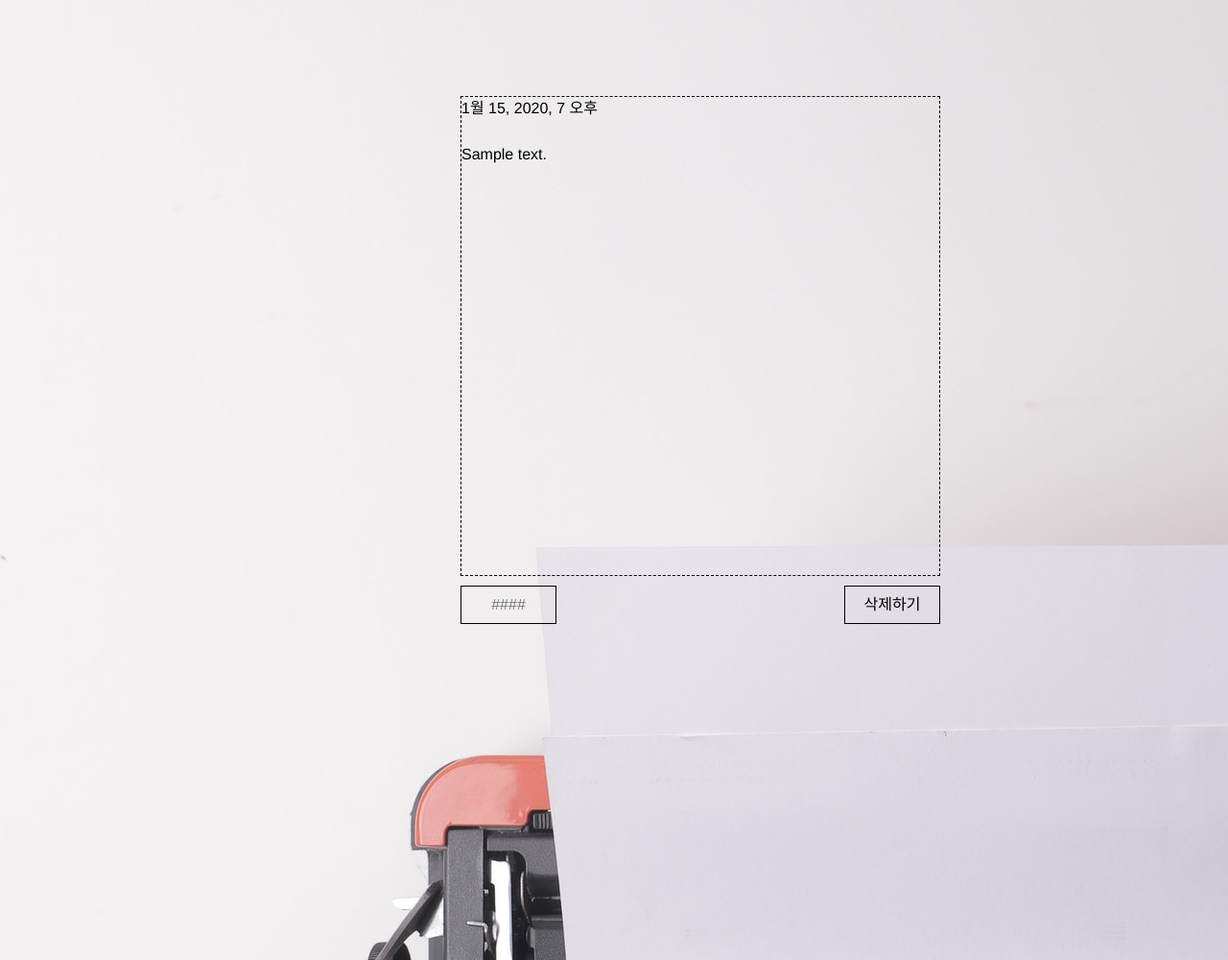
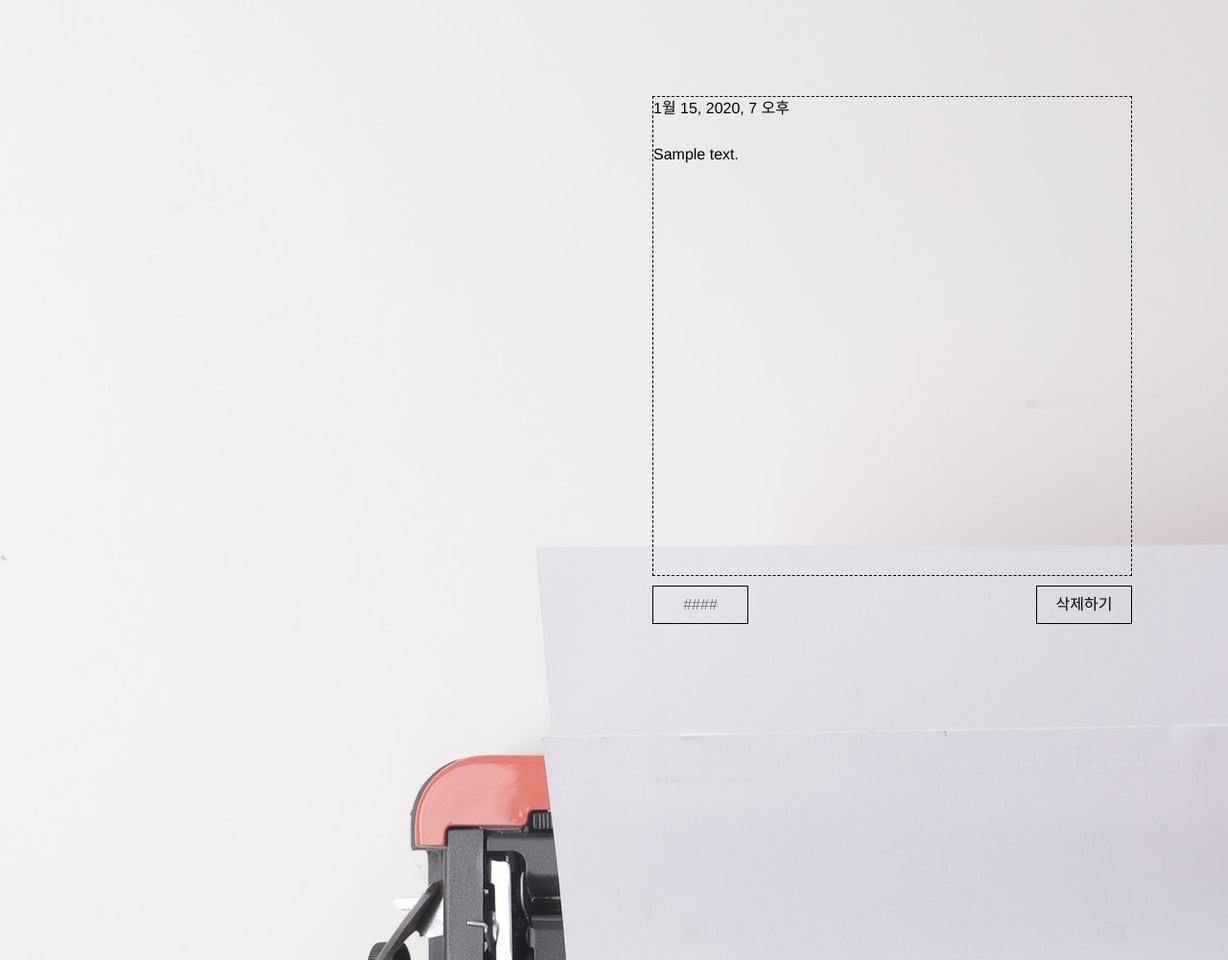
Before and after one commit to woong-key/clonecoding, a Django app: page /firstpage/slist/1 in a window 1280 px wide. Shown: the whole page at 96% size. Run offline with Django 3.2, Linux system fonts and the light colour scheme; tables that the repository leaves empty hold one stand-in row (values such as "Sample post"); some libraries are stand-ins or nearby versions.

Commit message:
'2021.04.30 프로젝트 최종 제출'

```diff
--- a/static/style.css
+++ b/static/style.css
@@ -10,7 +10,7 @@
 }
 #typing {
     color: black;
-    padding-top: 370px;
+    padding-top: 400px;
     font-size: 20pt;
     font-family: 'Franklin Gothic Medium', 'Arial Narrow', Arial, sans-serif;
     font-weight: bold;
@@ -155,7 +155,7 @@ label {
     width: 500px;
     height: 500px;
     position: absolute;
-    left: 480px;
+    left: 680px;
 }
 #pswd_cfrm {
     color: black;
@@ -165,7 +165,7 @@ label {
     border: 1px solid black;
     position: absolute;
     top: 610px;
-    left: 480px;
+    left: 680px;
 }
 #del_btn {
     width: 100px;
@@ -174,7 +174,7 @@ label {
     border: 1px solid black;
     position: absolute;
     top: 610px;
-    left: 880px;
+    left: 1080px;
 }
 #no_del {
     color: red;
@@ -185,5 +185,5 @@ label {
     background: transparent;
     position: absolute;
     top: 610px;
-    left: 620px;
+    left: 820px;
 }
```
